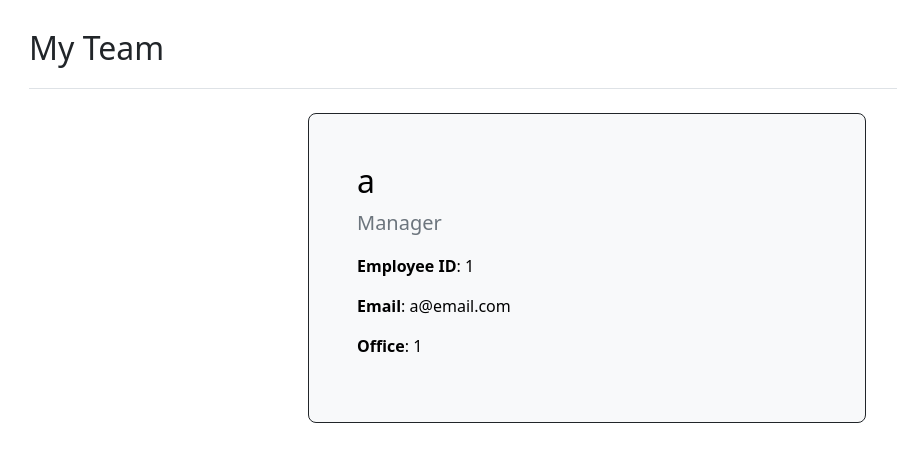
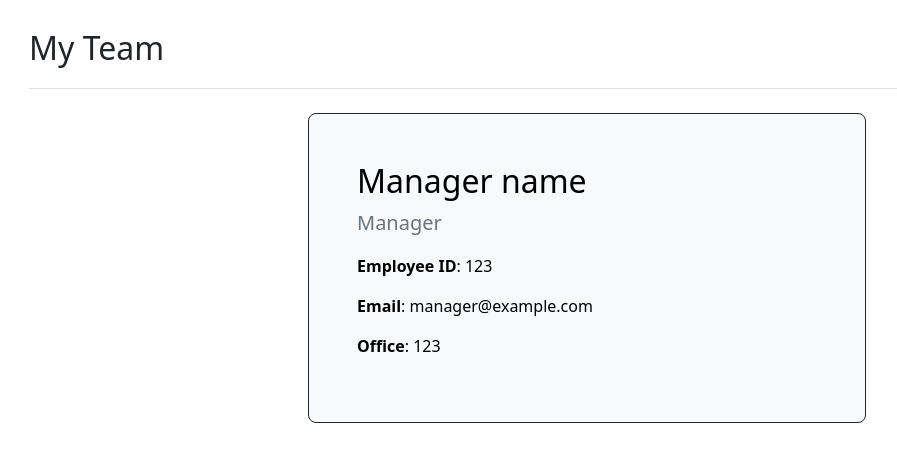
Before and after one commit to frankmng/Team-Profile-Generator, a website: page Develop/dist/index.html in a window 1280 px wide. Shown: the whole page, without its empty margins (53-950 px from the left). Drawn offline with nearby package versions, Linux system fonts and the light colour scheme.

```diff
--- a/Develop/dist/index.html
+++ b/Develop/dist/index.html
@@ -19,11 +19,11 @@
           <div class="row align-items-md-stretch">
             <div class="col-md-12 mb-4">
       <div class="h-100 w-50 p-5 text-bg-light border border-dark rounded-3 m-auto">
-        <h2>a</h2>
+        <h2>Manager name</h2>
         <p class="text-secondary fs-5">Manager</h3>
-        <p><b>Employee ID</b>: 1</p>
-        <p><b>Email</b>: a@email.com</p>
-        <p><b>Office</b>: 1</p>
+        <p><b>Employee ID</b>: 123</p>
+        <p><b>Email</b>: manager@example.com</p>
+        <p><b>Office</b>: 123</p>
       </div>
     </div>
 
```
Also changed, not shown: Develop/assets/images/command_line.png (added).
